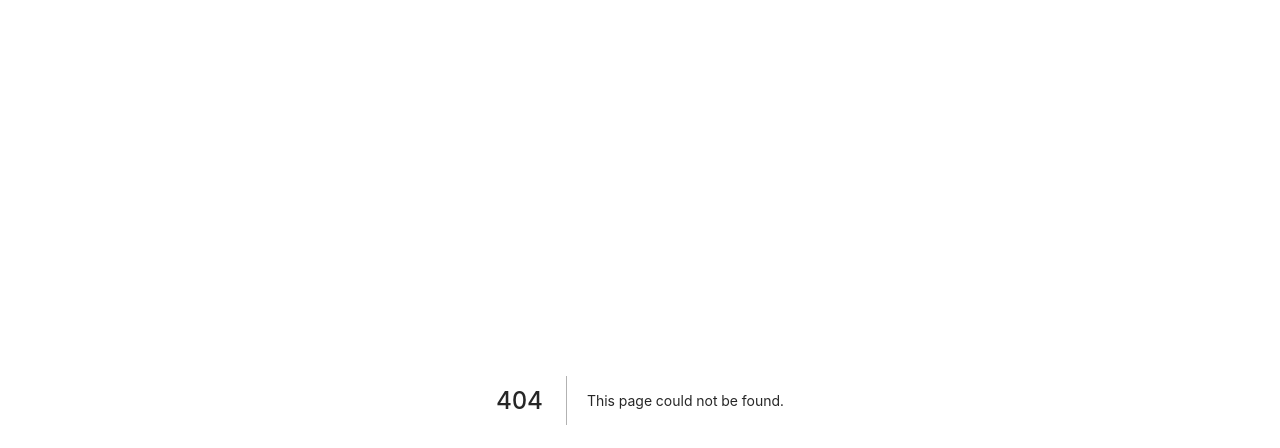
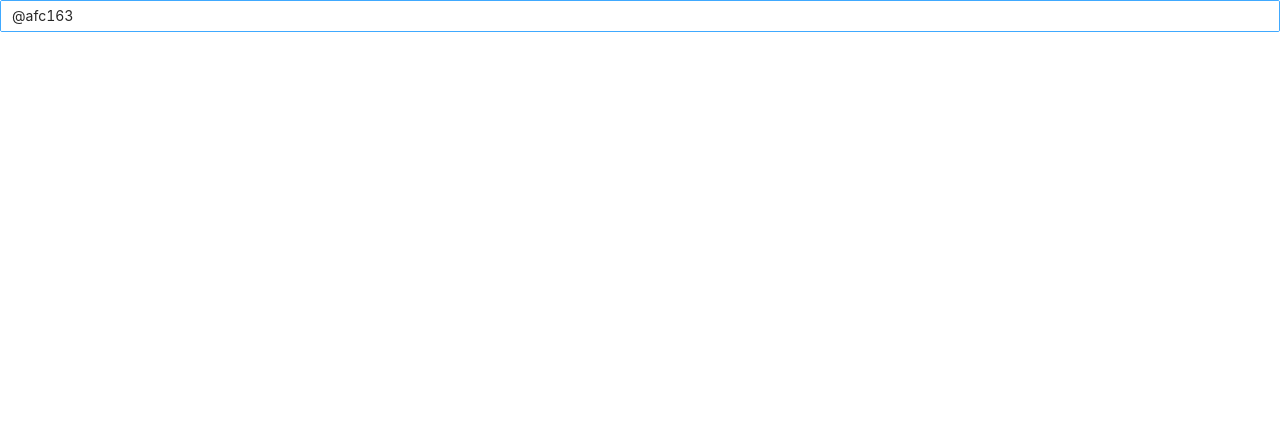
Before and after one commit to talhajubaer018/antdesign, a Next.js app: page /mentions in a window 1280 px wide. Before the commit this address had no page. Shown: the top 448 px of the page. Built offline with nearby package versions, Linux system fonts and the light colour scheme.

Commit message:
mentions added

```diff
--- /dev/null
+++ b/pages/mentions.js
@@ -0,0 +1,28 @@
+import { Mentions } from 'antd';
+import React from 'react';
+const { Option } = Mentions;
+
+const onChange = (value) => {
+  console.log('Change:', value);
+};
+
+const onSelect = (option) => {
+  console.log('select', option);
+};
+
+const MentionsAD = () => (
+  <Mentions
+    style={{
+      width: '100%',
+    }}
+    onChange={onChange}
+    onSelect={onSelect}
+    defaultValue="@afc163"
+  >
+    <Option value="afc163">afc163</Option>
+    <Option value="zombieJ">zombieJ</Option>
+    <Option value="yesmeck">yesmeck</Option>
+  </Mentions>
+);
+
+export default MentionsAD
```
